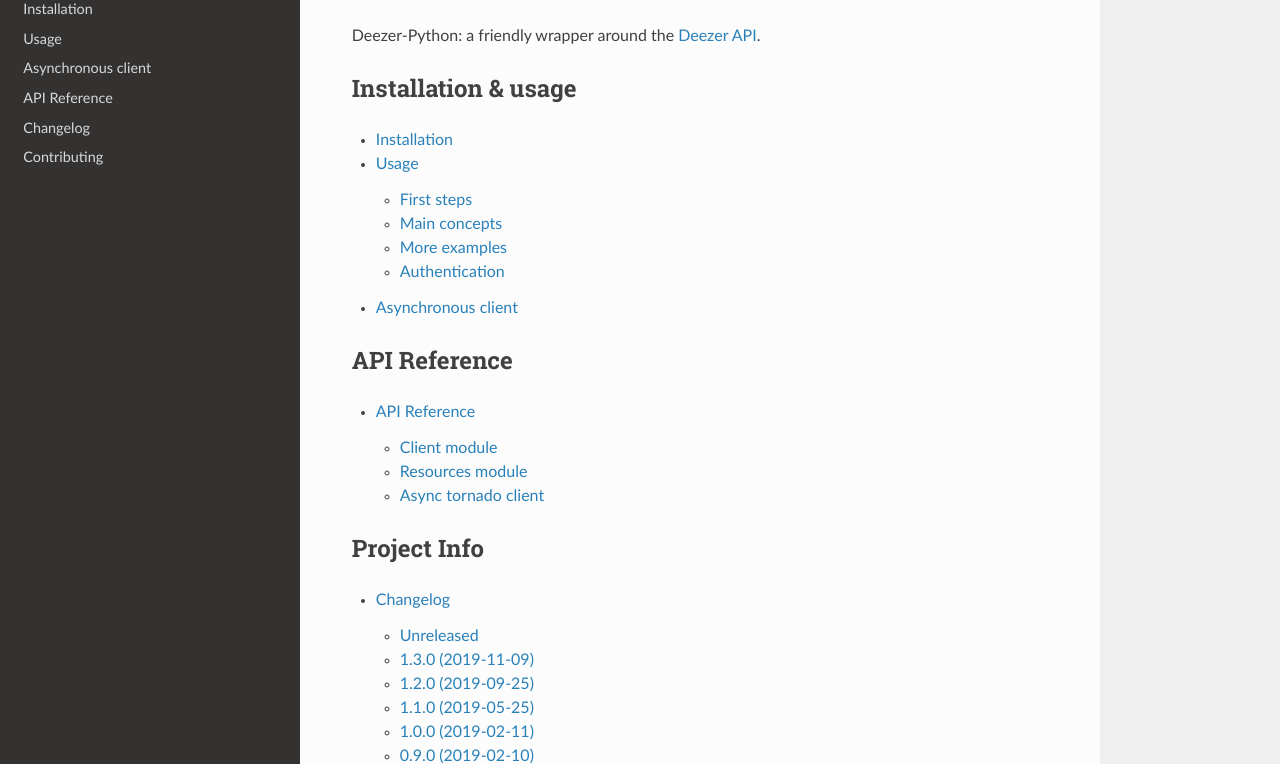
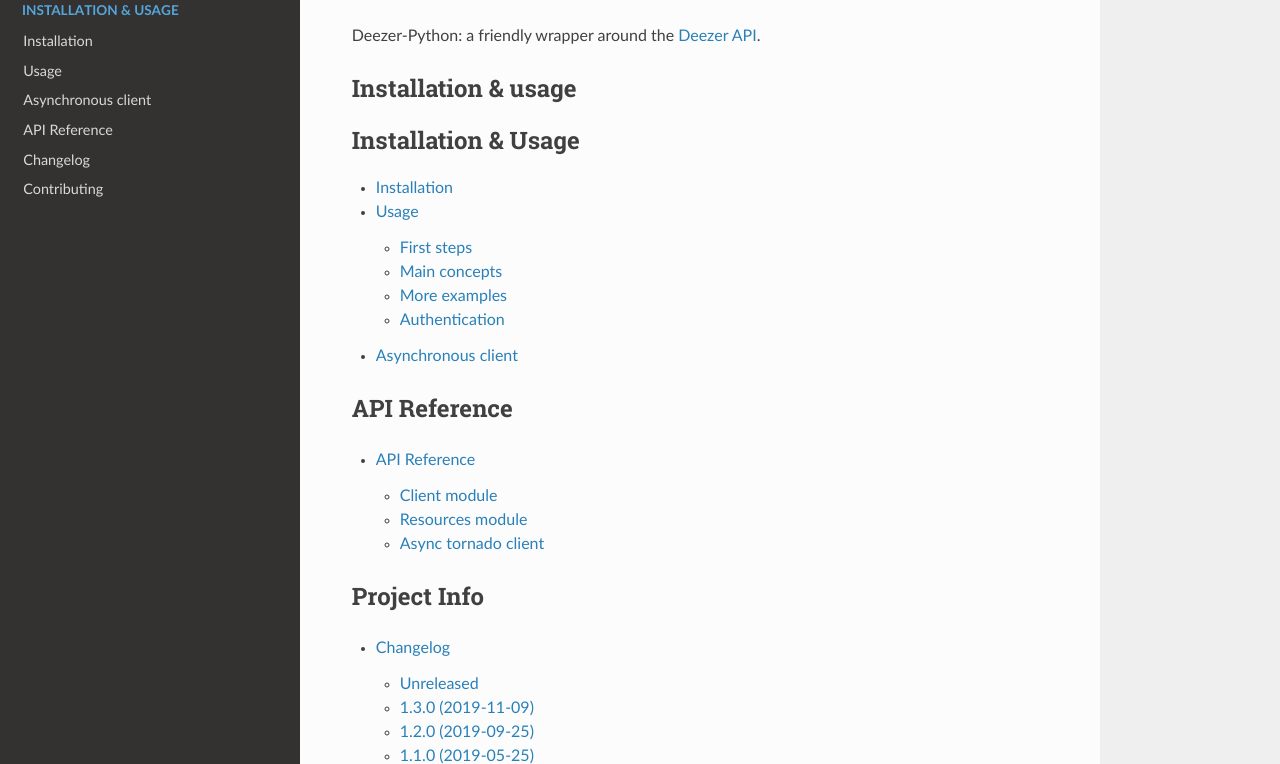
Before and after one commit to browniebroke/deezer-python, a Sphinx documentation site: the page built from docs/source/index.rst, in a window 1280 px wide and 900 px high, cut to the strip 136-900 px from the top of the window. Built offline with Sphinx 7.4.7 and the Read the Docs theme 2.0.0, drawn with Linux system fonts in a browser that asks for light colours.

Commit message:
Add caption to toctree

```diff
--- a/docs/source/index.rst
+++ b/docs/source/index.rst
@@ -9,6 +9,7 @@
 --------------------
 
 .. toctree::
+    :caption: Installation & Usage
     :maxdepth: 2
 
     installation
```
